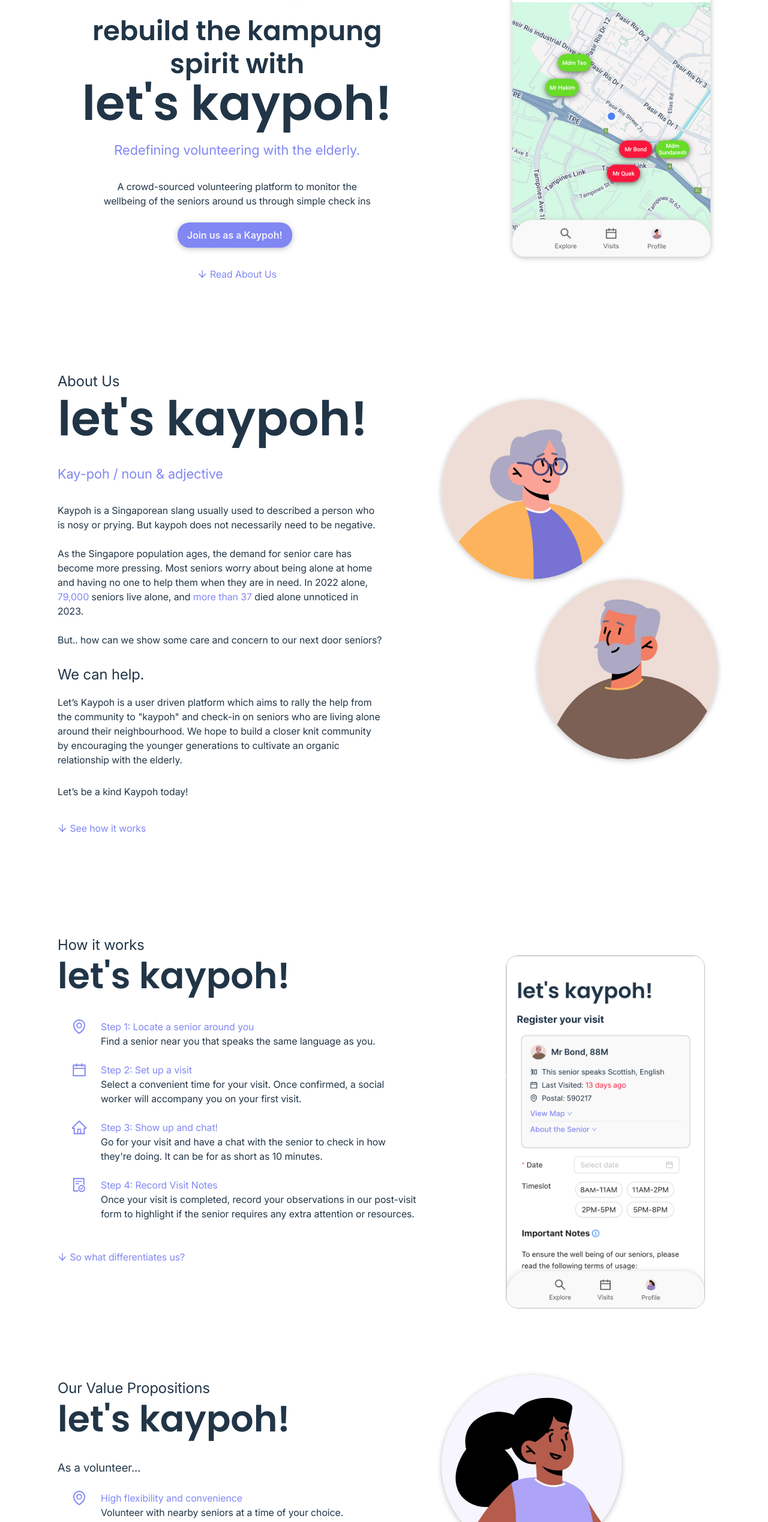
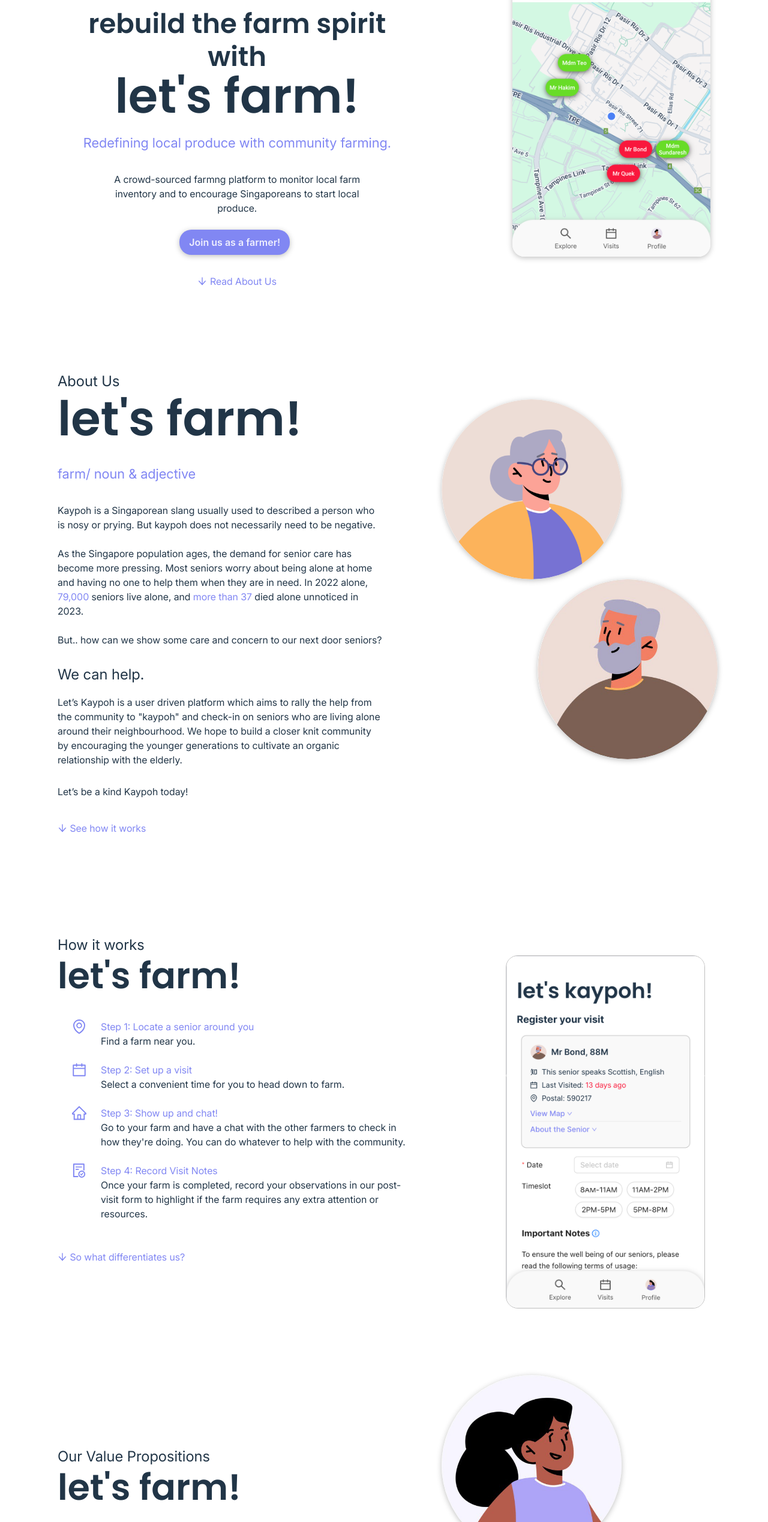
Before and after one commit to singapore2024/Team-11, a React (Vite) app in the folder client/: page / in a window 1280 px wide. Shown: the part 262-2800 px from the top of the page at 60% size. Built offline with nearby package versions, Linux system fonts and the light colour scheme.

Commit message:
change landing page

```diff
--- a/client/src/components/TopNav.tsx
+++ b/client/src/components/TopNav.tsx
@@ -15,7 +15,7 @@ const TopNav: React.FC<Props> = (props) => {
 
     return (
         <div className={`topNav ${scrollDirection === "down" ? "hide" : "show"}`}>
-            <h1>let's kaypoh!</h1>
+            <h1>let's farm!</h1>
             <div className={'navRow'}>
                 <a style={{ cursor: 'pointer' }} onClick={props.onClickFeatures}>Features</a>
                 <a style={{ cursor: 'pointer' }} onClick={props.onClickAbout}>About Us</a>
--- a/client/src/pages/Entry/components/about.tsx
+++ b/client/src/pages/Entry/components/about.tsx
@@ -10,11 +10,11 @@ const About: React.FC<EntryBannerProps> = (props) => {
         <div className={'entryContainer'} ref={props.sectionRef}>
             <div className={cn('about', 'fullHeight')}>
                 <div className={'sectionHeading'}>About Us</div>
-                <h1>let's kaypoh!</h1>
+                <h1>let's farm!</h1>
 
                 <div className={cn('accentText')}>
                     <a href='https://www.urbandictionary.com/define.php?term=kaypoh'>
-                        <b><i>Kay-poh </i></b>/ noun & adjective
+                        <b><i>farm</i></b>/ noun & adjective
                     </a>
                 </div>
 
--- a/client/src/pages/Entry/components/features.tsx
+++ b/client/src/pages/Entry/components/features.tsx
@@ -31,7 +31,7 @@ const Features: React.FC<EntryBannerProps> = (props) => {
             title: 'Step 1: Locate a senior around you',
             icon: <EnvironmentOutlined />,
             children: (
-                <div>Find a senior near you that speaks the same language as you. </div>
+                <div>Find a farm near you.</div>
             )
         },
         {
@@ -39,7 +39,7 @@ const Features: React.FC<EntryBannerProps> = (props) => {
             title: 'Step 2: Set up a visit ',
             icon: <CalendarOutlined />,
             children: (
-                <div>Select a convenient time for your visit. Once confirmed, a social worker will accompany you on your first visit.</div>
+                <div>Select a convenient time for you to head down to farm.</div>
             )
         },
         {
@@ -47,7 +47,7 @@ const Features: React.FC<EntryBannerProps> = (props) => {
             title: 'Step 3: Show up and chat! ',
             icon: <HomeOutlined />,
             children: (
-                <div>Go for your visit and have a chat with the senior to check in how they're doing. It can be for as short as 10 minutes.</div>
+                <div>Go to your farm and have a chat with the other farmers to check in how they're doing. You can do whatever to help with the community.</div>
             )
         },
         {
@@ -55,7 +55,7 @@ const Features: React.FC<EntryBannerProps> = (props) => {
             title: 'Step 4: Record Visit Notes ',
             icon: <FileDoneOutlined />,
             children: (
-                <div>Once your visit is completed, record your observations in our post-visit form to highlight if the senior requires any extra attention or resources.</div>
+                <div>Once your farm is completed, record your observations in our post-visit form to highlight if the farm requires any extra attention or resources.</div>
             )
         }
     ]
@@ -78,7 +78,7 @@ const Features: React.FC<EntryBannerProps> = (props) => {
         <div className={'entryContainer'} ref={props.sectionRef}>
             <div className={cn('featurebanner', 'fullHeight')}>
                 <div className={'sectionHeading'}>How it works</div>
-                <h1>let's kaypoh!</h1>
+                <h1>let's farm!</h1>
 
                 {featureItems}
 
--- a/client/src/pages/Entry/components/landingBanner.tsx
+++ b/client/src/pages/Entry/components/landingBanner.tsx
@@ -18,17 +18,17 @@ const LandingBanner: React.FC<Props> = ({ onClickRegister, onClickAbout }) => {
             <div className={cn('fullHeight', 'banner')}>
                 <img className={'bannerImg'} src={BannerImg} />
 
-                <div className={'subtitle'}>rebuild the kampung spirit with</div>
-                <h1>let's kaypoh!</h1>
+                <div className={'subtitle'}>rebuild the farm spirit with</div>
+                <h1>let's farm!</h1>
                 <div className='accentText'>
-                    Redefining volunteering with the elderly.
+                    Redefining local produce with community farming.
                 </div>
                 <p className='bannerText'>
-                A crowd-sourced volunteering platform to monitor the wellbeing of the seniors around us through simple check ins
+                A crowd-sourced farmng platform to monitor local farm inventory and to encourage Singaporeans to start local produce.
                 </p>
 
                 <Button className={'joinButton'} onClick={onClickRegister}>
-                    Join us as a Kaypoh!
+                    Join us as a farmer!
                 </Button>
                 <a style={{ cursor: 'pointer' }} onClick={onClickAbout}><ArrowDownOutlined /> Read About Us</a>
             </div>
--- a/client/src/pages/Entry/components/team.tsx
+++ b/client/src/pages/Entry/components/team.tsx
@@ -26,31 +26,38 @@ const Team: React.FC<Props> = (props) => {
   const members: memberItem[] = [
     {
       key: 1,
-      name: 'Ker Yang Low',
-      role: 'Product Manager',
+      name: 'Nicholas Halim',
+      role: 'Software Engineer',
       icon: <ProjectOutlined />,
       imgPath: Keryang,
     },
     {
       key: 2,
-      name: 'Nicholas Halim',
-      role: 'Backend Engineer',
+      name: 'Pang Rui Wei',
+      role: 'Software Engineer',
       icon: <ApiOutlined />,
       imgPath: Nic,
     },
     {
       key: 3,
-      name: 'Eileen Chua',
-      role: 'UI/UX Designer',
+      name: 'Patrina Wong',
+      role: 'Software Engineer',
       icon: <FormatPainterOutlined />,
       imgPath: Eileen,
     },
     {
       key: 4,
-      name: 'Josephine Hemingway',
-      role: 'Frontend Engineer',
-      icon: <DesktopOutlined />,
-      imgPath: Jo,
+      name: 'Marcus Yeo',
+      role: 'Software Engineer',
+      icon: <ProjectOutlined />,
+      imgPath: Keryang,
+    },
+    {
+      key: 5,
+      name: 'Nelson Choo',
+      role: 'Software Engineer',
+      icon: <ApiOutlined />,
+      imgPath: Nic,
     },
   ]
 
@@ -77,21 +84,21 @@ const Team: React.FC<Props> = (props) => {
     <div className={cn('teamContainer', 'fullHeight')} ref={props.teamRef}>
         <div className={cn('teamSection')}>
             <div className={'sectionHeading'} style={{textAlign: 'center'}}>Meet the team</div>
-            <h1>let's kaypoh!</h1>
+            <h1>let's farm!</h1>
 
             <div className={cn('accentText')}>
-              Team Bob (The Builders)
+              Team 11
             </div>
 
             <p>
-              We are a team passionate about helping the elderly around us! It's time to give back.
+              We are a team passionate for Singapre to increase our local produce!
             </p>
         </div>
         <div className={cn('team')}>
           {teamMembers}
         </div>
         <Button className={'joinButton'} onClick={props.onClickRegister} style={{marginBottom: '4rem'}}>
-              Start Volunteering!
+              Start Farming!
         </Button>
 			</div>
   )
--- a/client/src/pages/Entry/components/values.tsx
+++ b/client/src/pages/Entry/components/values.tsx
@@ -14,16 +14,16 @@ const Features: React.FC<EntryBannerProps> = (props) => {
             title: 'High flexibility and convenience',
             icon: <EnvironmentOutlined />,
             children: (
-                <div>Volunteer with nearby seniors at a <b>time of your choice.</b> </div>
+                <div>Farm with nearby farmers at a <b>time of your choice.</b> </div>
             )
         },
         {
             key: 2,
-            title: 'Reduced language barriers',
+            title: 'Common Crops',
             icon: <ZhihuOutlined />,
             children: (
                 <div>
-                    Find seniors who speak the <b>same languages</b> as you.
+                    Find farmers who share the <b>same interest in crops</b> as you.
                 </div>
             )
         },
@@ -33,7 +33,7 @@ const Features: React.FC<EntryBannerProps> = (props) => {
             icon: <HeartOutlined />,
             children: (
                 <div>
-                    <b>As quick as 15 minutes</b> a visit to say hi with no minimum commitment period.
+                    <b>As quick as 15 minutes</b> a visit to the farm with no minimum commitment period.
                 </div>
             )
         },
@@ -93,20 +93,20 @@ const Features: React.FC<EntryBannerProps> = (props) => {
         <div className={'entryContainer'} ref={props.sectionRef}>
             <div className={cn('smallTitle', 'fullHeight')}>
                 <div className={'sectionHeading'}>Our Value Propositions</div>
-                <h1>let's kaypoh!</h1>
+                <h1>let's farm!</h1>
 
                 <h3 style={{marginBottom: 0}}>
-                    As a volunteer...
+                    As a farmer...
                 </h3>
 
                 {volunteerItems}
 
 
-                <h3 style={{marginBottom: 0, marginTop: '2rem'}}>
+                {/* <h3 style={{marginBottom: 0, marginTop: '2rem'}}>
                     As a befriender organisation...
                 </h3>
 
-                {orgItems}
+                {orgItems} */}
 
                 <a style={{ cursor: 'pointer', marginTop: '1rem' }} onClick={props.onClickNextSection}> <ArrowDownOutlined /> Meet the Team </a>
             </div>
--- a/client/src/pages/Register/index.tsx
+++ b/client/src/pages/Register/index.tsx
@@ -103,9 +103,9 @@ const Register = () => {
         <div className={'container'}>
             <div className={'header'}>
                 <img className={'registerBannerImg'} src={BannerImg} />
-                <h1>let's kaypoh!</h1>
-                <h3>Register to be a kaypoh!</h3>
-                <p>Thank you for your interest in volunteering with us!</p>
+                <h1>let's farm!</h1>
+                <h3>Register to be a farmer!</h3>
+                <p>Thank you for your interest in farming with us!</p>
                 <p>Just a couple more questions...</p>
 
                 <p style={{marginTop: '2rem'}}>
```
